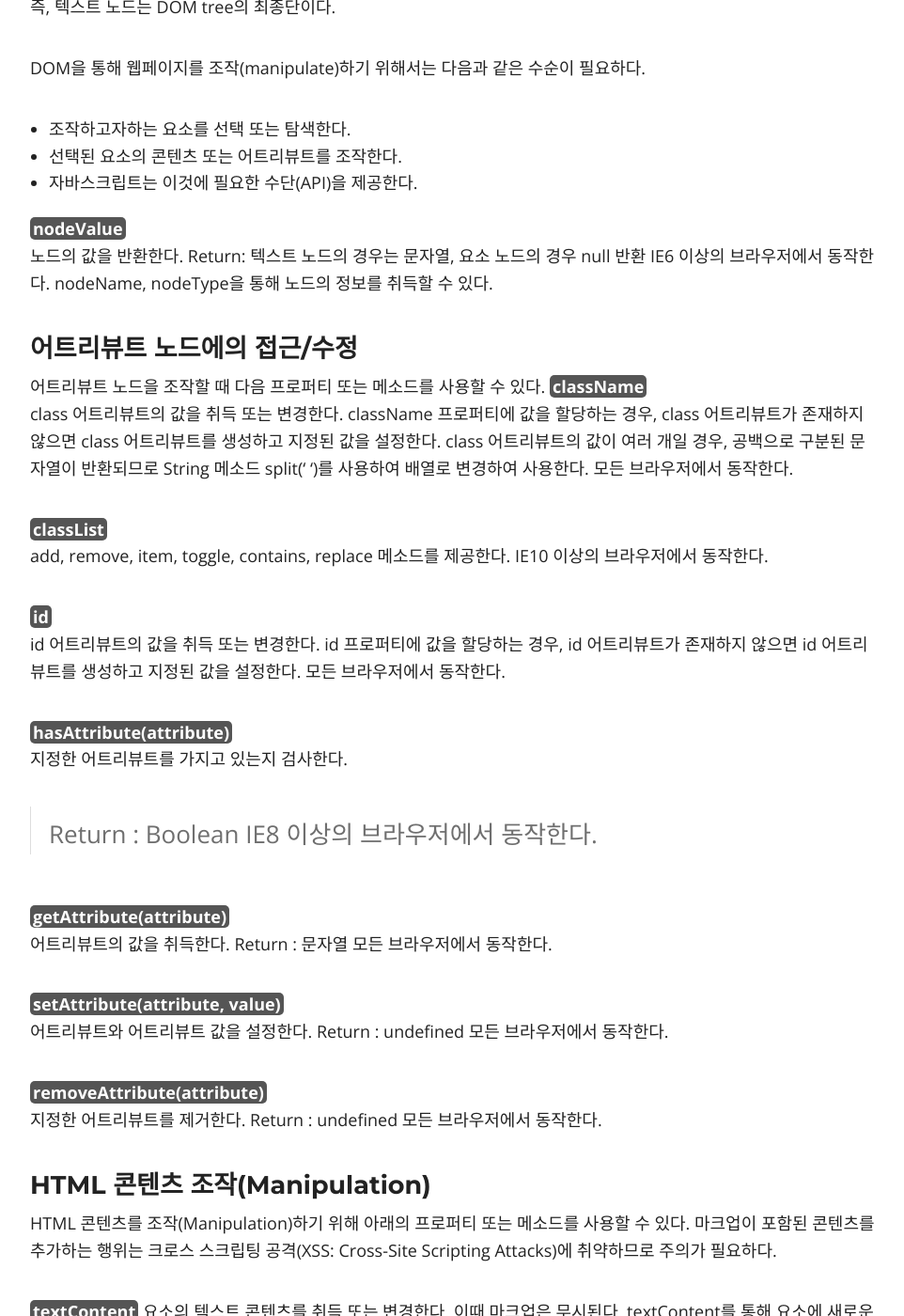
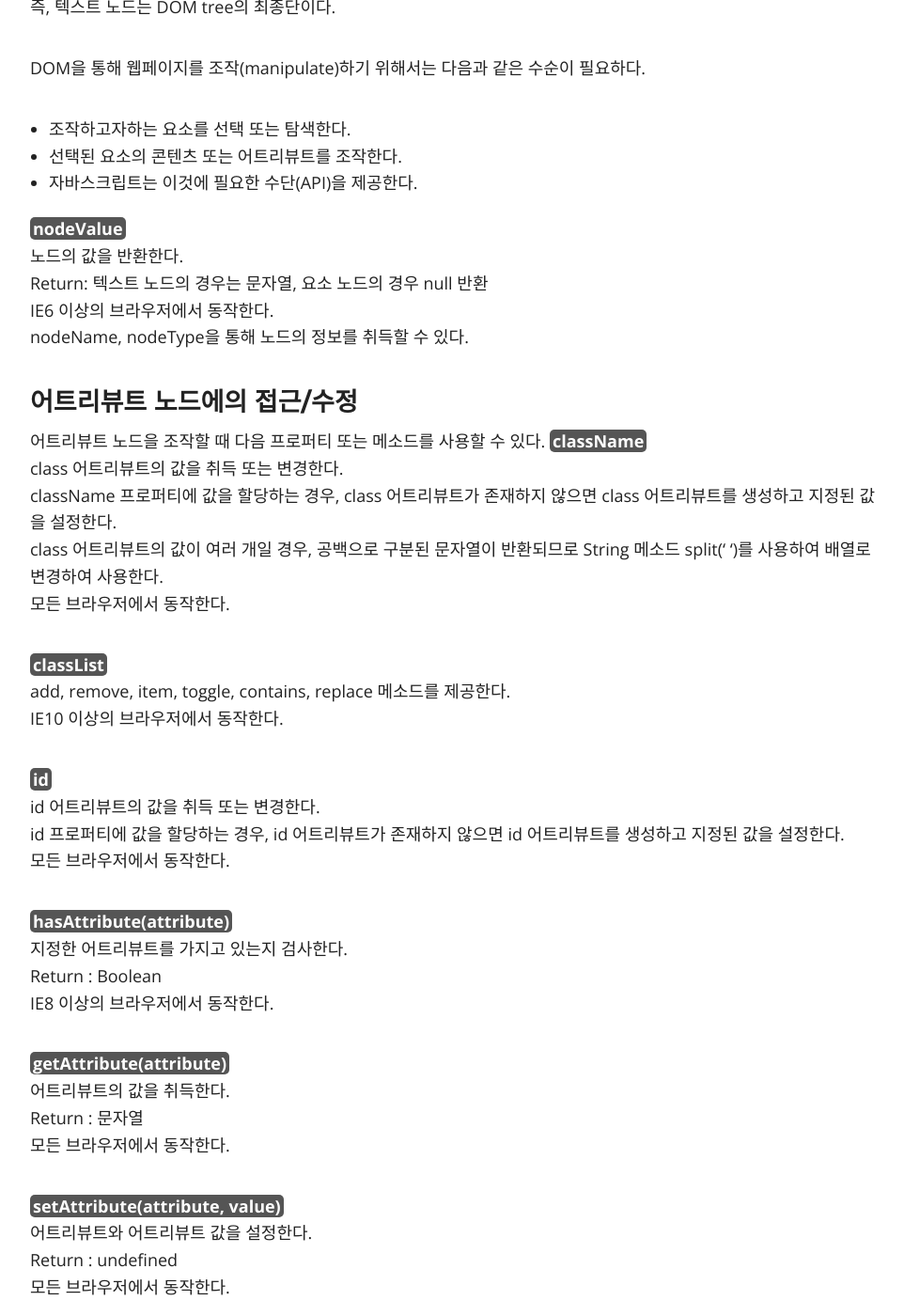
Before and after one commit to lsh58/lsh58.github.io, a Jekyll site: the page built from _posts/2020-02-18-JS_DOM개념.md, in a window 1280 px wide and 1400 px high, scrolled down 2978 px. Shown: the whole window at 94% size, without its empty margins (158-1120 px from the left). Built offline with Jekyll 4.4.1, drawn with Linux system fonts in a browser that asks for light colours; nearby versions of some CDN libraries; comment, search, counter and statistics services are not loaded; some of the changed text lies outside the part shown.

Commit message:
Update 2020-02-18-JS_DOM개념.md

```diff
--- a/_posts/2020-02-18-JS_DOM개념.md
+++ b/_posts/2020-02-18-JS_DOM개념.md
@@ -125,7 +125,9 @@
 
 어트리뷰트 노드을 조작할 때 다음 프로퍼티 또는 메소드를 사용할 수 있다.
 <span class="gray">className</span>
-class 어트리뷰트의 값을 취득 또는 변경한다. className 프로퍼티에 값을 할당하는 경우, class 어트리뷰트가 존재하지 않으면 class 어트리뷰트를 생성하고 지정된 값을 설정한다. class 어트리뷰트의 값이 여러 개일 경우, 공백으로 구분된 문자열이 반환되므로 String 메소드 split(' ')를 사용하여 배열로 변경하여 사용한다.
+class 어트리뷰트의 값을 취득 또는 변경한다.
+className 프로퍼티에 값을 할당하는 경우, class 어트리뷰트가 존재하지 않으면 class 어트리뷰트를 생성하고 지정된 값을 설정한다.
+class 어트리뷰트의 값이 여러 개일 경우, 공백으로 구분된 문자열이 반환되므로 String 메소드 split(' ')를 사용하여 배열로 변경하여 사용한다.
 모든 브라우저에서 동작한다.
 
 <span class="gray">classList</span>
@@ -133,14 +135,14 @@
 IE10 이상의 브라우저에서 동작한다.
 
 <span class="gray">id</span>
-id 어트리뷰트의 값을 취득 또는 변경한다. id 프로퍼티에 값을 할당하는 경우, id 어트리뷰트가 존재하지 않으면 id 어트리뷰트를 생성하고 지정된 값을 설정한다.
+id 어트리뷰트의 값을 취득 또는 변경한다.
+id 프로퍼티에 값을 할당하는 경우, id 어트리뷰트가 존재하지 않으면 id 어트리뷰트를 생성하고 지정된 값을 설정한다.
 모든 브라우저에서 동작한다.
 
 <span class="gray">hasAttribute(attribute)</span>
 지정한 어트리뷰트를 가지고 있는지 검사한다.
-
-> Return : Boolean
-> IE8 이상의 브라우저에서 동작한다.
+Return : Boolean
+IE8 이상의 브라우저에서 동작한다.
 
 <span class="gray">getAttribute(attribute)</span>
 어트리뷰트의 값을 취득한다.
@@ -216,9 +218,10 @@
 
 ### innerHTML vs. DOM 조작 방식 vs. insertAdjacentHTML()
 
+<div class="code">
 | 장점                                                       | 단점                                                                                                                            |
 | ---------------------------------------------------------- | ------------------------------------------------------------------------------------------------------------------------------- |
 | DOM조작 방식에 비해 빠르고 간편하다                        | XSS공격에 취약점이 있기 때문에 사용자로 부터 입력받은 콘텐츠(untrusted data: 댓글, 사용자 이름 등)를 추가할 때 주의하여야 한다. |
 | 간편하게 문자열로 정의한 여러 요소를 DOM에 추가할 수 있다. | 해당 요소의 내용을 덮어 쓴다. 즉, HTML을 다시 파싱한다. 이것은 비효율적이다.                                                    |
-
+</div>
 출처 : <https://poiemaweb.com/js-dom>
```
